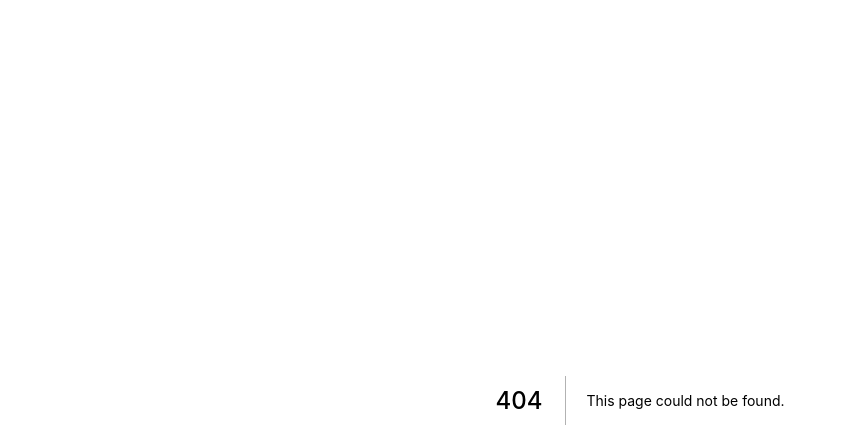
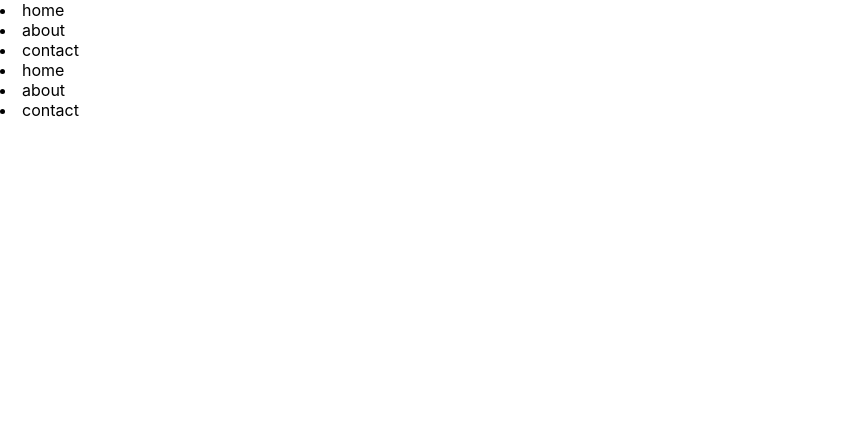
Before and after one commit to Mohammed-Almuziny/w10d01, a Next.js app: page /components/NavBar in a window 1280 px wide. Before the commit this address had no page. Shown: the top 448 px of the page, without its empty margins (0-847 px from the left). Built offline with nearby package versions, Linux system fonts and the light colour scheme.

Commit message:
add Layout and navbar

```diff
--- a/pages/_app.js
+++ b/pages/_app.js
@@ -1,7 +1,14 @@
+import Layout from "./components/Layout";
 import "../styles/globals.css";
 
 function MyApp({ Component, pageProps }) {
-  return <Component {...pageProps} />;
+  return (
+    <>
+      <Layout>
+        <Component {...pageProps} />
+      </Layout>
+    </>
+  );
 }
 
 export default MyApp;
--- /dev/null
+++ b/pages/components/Layout.jsx
@@ -0,0 +1,12 @@
+import NavBar from "./NavBar";
+
+const Layout = ({ children }) => {
+  return (
+    <>
+      <NavBar />
+      <main>{children}</main>
+    </>
+  );
+};
+
+export default Layout;
--- /dev/null
+++ b/pages/components/NavBar.jsx
@@ -0,0 +1,19 @@
+import Link from "next/link";
+
+const NavBar = () => {
+  return (
+    <nav>
+      <Link href="/">
+        <li>home</li>
+      </Link>
+      <Link href="/about">
+        <li>about</li>
+      </Link>
+      <Link href="/contact">
+        <li>contact</li>
+      </Link>
+    </nav>
+  );
+};
+
+export default NavBar;
```
